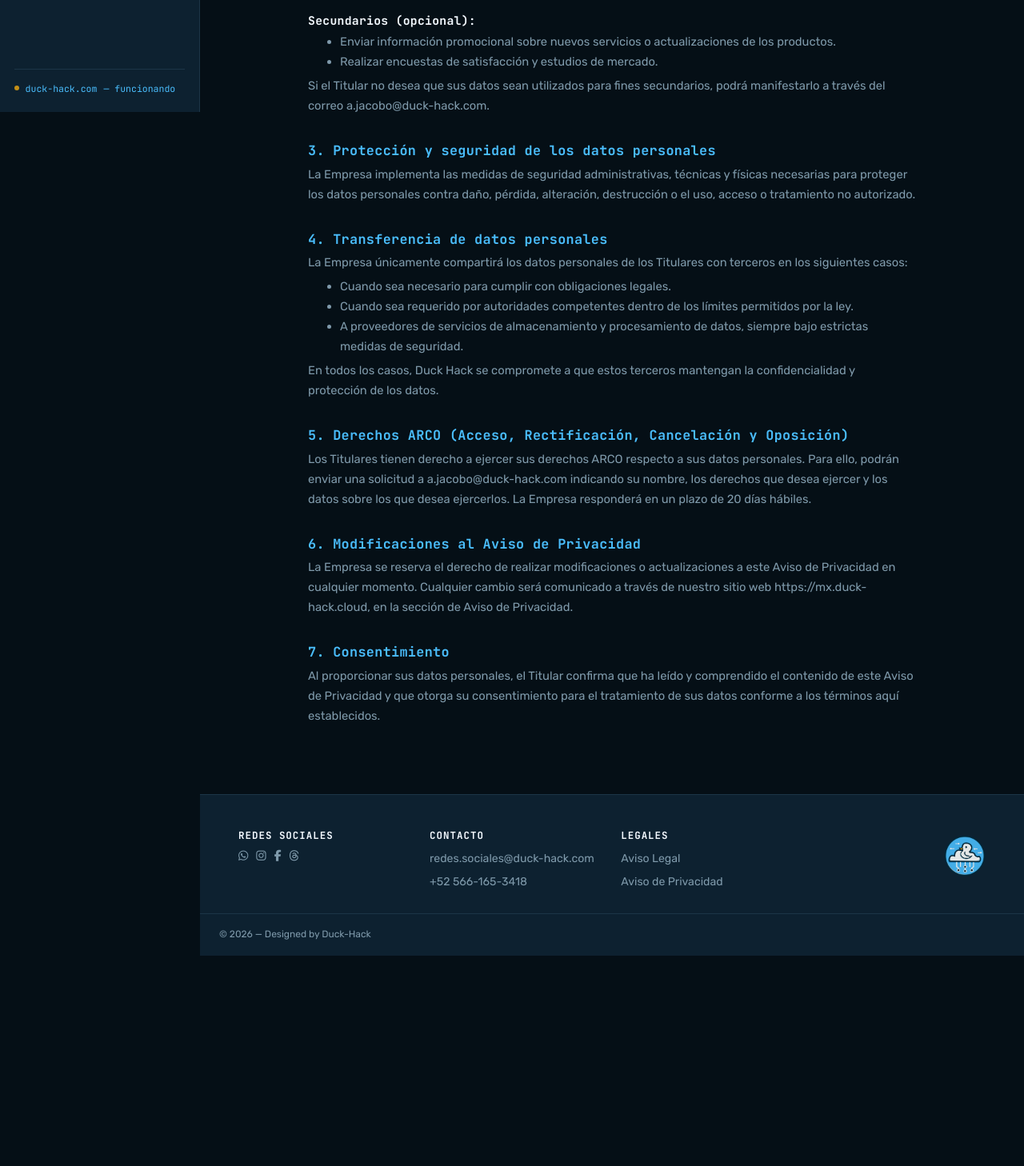
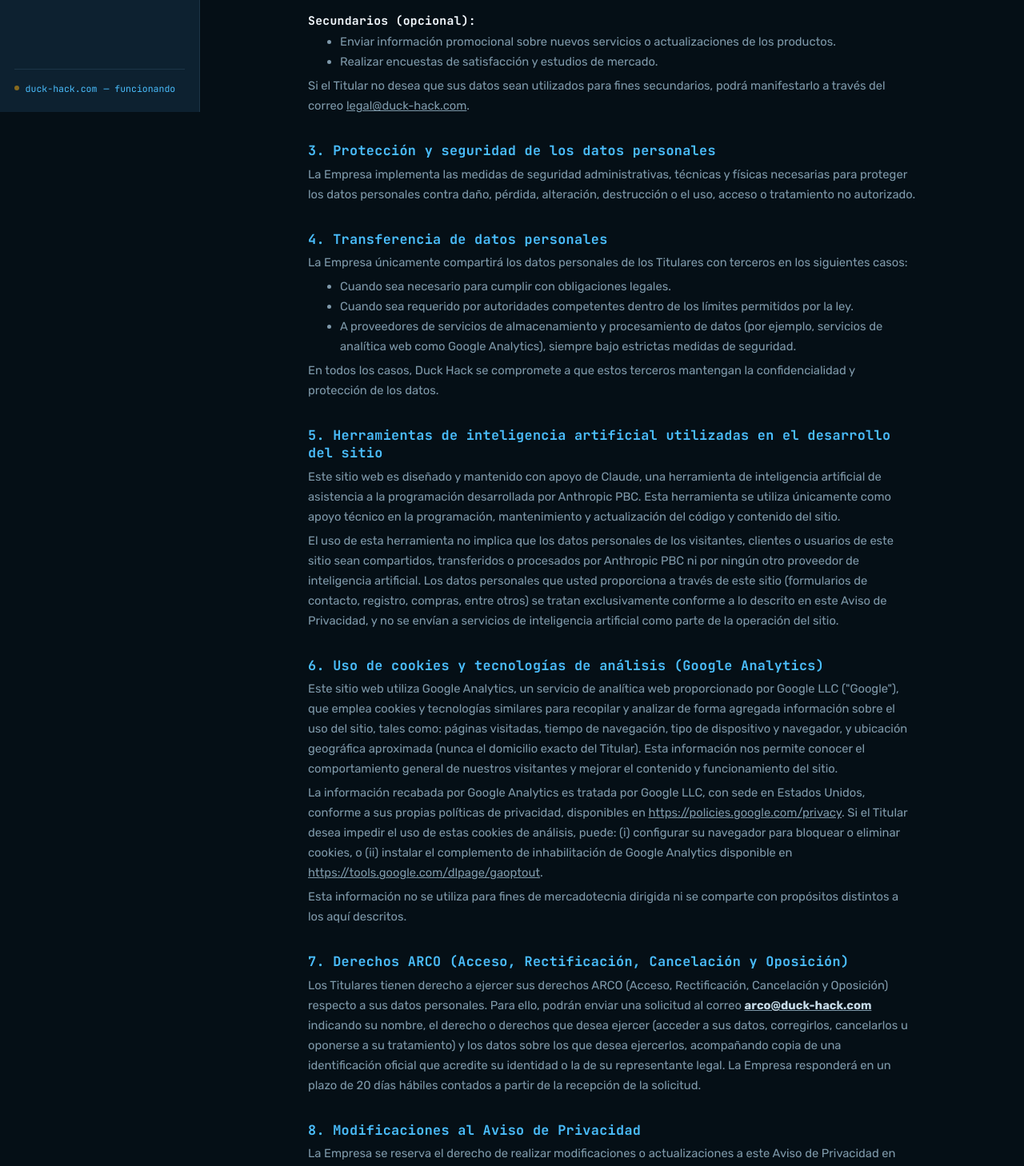
Before and after one commit to addh-duck-hack/Duck-Hack.cloud, a React (Vite) app in the folder frontend-user/: page /privacy-policy in a window 1280 px wide. Shown: the part 660-2118 px from the top of the page at 80% size. Before the commit the page ends 1855 px from the top, so only its background shows below. Built offline with nearby package versions, Linux system fonts and the light colour scheme.

Commit message:
[FIX] Legales
Se agregan en los legales el apartado de uso de IA
Se cambia correo por legales y arco

```diff
--- a/frontend-user/src/components/PrivacyNotice.jsx
+++ b/frontend-user/src/components/PrivacyNotice.jsx
@@ -47,7 +47,7 @@
           <li>Enviar información promocional sobre nuevos servicios o actualizaciones de los productos.</li>
           <li>Realizar encuestas de satisfacción y estudios de mercado.</li>
         </ul>
-        <p>Si el Titular no desea que sus datos sean utilizados para fines secundarios, podrá manifestarlo a través del correo a.jacobo@duck-hack.com.</p>
+        <p>Si el Titular no desea que sus datos sean utilizados para fines secundarios, podrá manifestarlo a través del correo <a href="mailto:legal@duck-hack.com">legal@duck-hack.com</a>.</p>
       </section>
       <section>
         <h2>3. Protección y seguridad de los datos personales</h2>
@@ -59,20 +59,31 @@
         <ul>
           <li>Cuando sea necesario para cumplir con obligaciones legales.</li>
           <li>Cuando sea requerido por autoridades competentes dentro de los límites permitidos por la ley.</li>
-          <li>A proveedores de servicios de almacenamiento y procesamiento de datos, siempre bajo estrictas medidas de seguridad.</li>
+          <li>A proveedores de servicios de almacenamiento y procesamiento de datos (por ejemplo, servicios de analítica web como Google Analytics), siempre bajo estrictas medidas de seguridad.</li>
         </ul>
         <p>En todos los casos, Duck Hack se compromete a que estos terceros mantengan la confidencialidad y protección de los datos.</p>
       </section>
       <section>
-        <h2>5. Derechos ARCO (Acceso, Rectificación, Cancelación y Oposición)</h2>
-        <p>Los Titulares tienen derecho a ejercer sus derechos ARCO respecto a sus datos personales. Para ello, podrán enviar una solicitud a a.jacobo@duck-hack.com indicando su nombre, los derechos que desea ejercer y los datos sobre los que desea ejercerlos. La Empresa responderá en un plazo de 20 días hábiles.</p>
+        <h2>5. Herramientas de inteligencia artificial utilizadas en el desarrollo del sitio</h2>
+        <p>Este sitio web es diseñado y mantenido con apoyo de Claude, una herramienta de inteligencia artificial de asistencia a la programación desarrollada por Anthropic PBC. Esta herramienta se utiliza únicamente como apoyo técnico en la programación, mantenimiento y actualización del código y contenido del sitio.</p>
+        <p>El uso de esta herramienta no implica que los datos personales de los visitantes, clientes o usuarios de este sitio sean compartidos, transferidos o procesados por Anthropic PBC ni por ningún otro proveedor de inteligencia artificial. Los datos personales que usted proporciona a través de este sitio (formularios de contacto, registro, compras, entre otros) se tratan exclusivamente conforme a lo descrito en este Aviso de Privacidad, y no se envían a servicios de inteligencia artificial como parte de la operación del sitio.</p>
       </section>
       <section>
-        <h2>6. Modificaciones al Aviso de Privacidad</h2>
+        <h2>6. Uso de cookies y tecnologías de análisis (Google Analytics)</h2>
+        <p>Este sitio web utiliza Google Analytics, un servicio de analítica web proporcionado por Google LLC ("Google"), que emplea cookies y tecnologías similares para recopilar y analizar de forma agregada información sobre el uso del sitio, tales como: páginas visitadas, tiempo de navegación, tipo de dispositivo y navegador, y ubicación geográfica aproximada (nunca el domicilio exacto del Titular). Esta información nos permite conocer el comportamiento general de nuestros visitantes y mejorar el contenido y funcionamiento del sitio.</p>
+        <p>La información recabada por Google Analytics es tratada por Google LLC, con sede en Estados Unidos, conforme a sus propias políticas de privacidad, disponibles en <a href="https://policies.google.com/privacy" target="_blank" rel="noopener noreferrer">https://policies.google.com/privacy</a>. Si el Titular desea impedir el uso de estas cookies de análisis, puede: (i) configurar su navegador para bloquear o eliminar cookies, o (ii) instalar el complemento de inhabilitación de Google Analytics disponible en <a href="https://tools.google.com/dlpage/gaoptout" target="_blank" rel="noopener noreferrer">https://tools.google.com/dlpage/gaoptout</a>.</p>
+        <p>Esta información no se utiliza para fines de mercadotecnia dirigida ni se comparte con propósitos distintos a los aquí descritos.</p>
+      </section>
+      <section>
+        <h2>7. Derechos ARCO (Acceso, Rectificación, Cancelación y Oposición)</h2>
+        <p>Los Titulares tienen derecho a ejercer sus derechos ARCO (Acceso, Rectificación, Cancelación y Oposición) respecto a sus datos personales. Para ello, podrán enviar una solicitud al correo <a href="mailto:arco@duck-hack.com"><strong>arco@duck-hack.com</strong></a> indicando su nombre, el derecho o derechos que desea ejercer (acceder a sus datos, corregirlos, cancelarlos u oponerse a su tratamiento) y los datos sobre los que desea ejercerlos, acompañando copia de una identificación oficial que acredite su identidad o la de su representante legal. La Empresa responderá en un plazo de 20 días hábiles contados a partir de la recepción de la solicitud.</p>
+      </section>
+      <section>
+        <h2>8. Modificaciones al Aviso de Privacidad</h2>
         <p>La Empresa se reserva el derecho de realizar modificaciones o actualizaciones a este Aviso de Privacidad en cualquier momento. Cualquier cambio será comunicado a través de nuestro sitio web https://mx.duck-hack.cloud, en la sección de Aviso de Privacidad.</p>
       </section>
       <section>
-        <h2>7. Consentimiento</h2>
+        <h2>9. Consentimiento</h2>
         <p>Al proporcionar sus datos personales, el Titular confirma que ha leído y comprendido el contenido de este Aviso de Privacidad y que otorga su consentimiento para el tratamiento de sus datos conforme a los términos aquí establecidos.</p>
       </section>
     </div>
```
